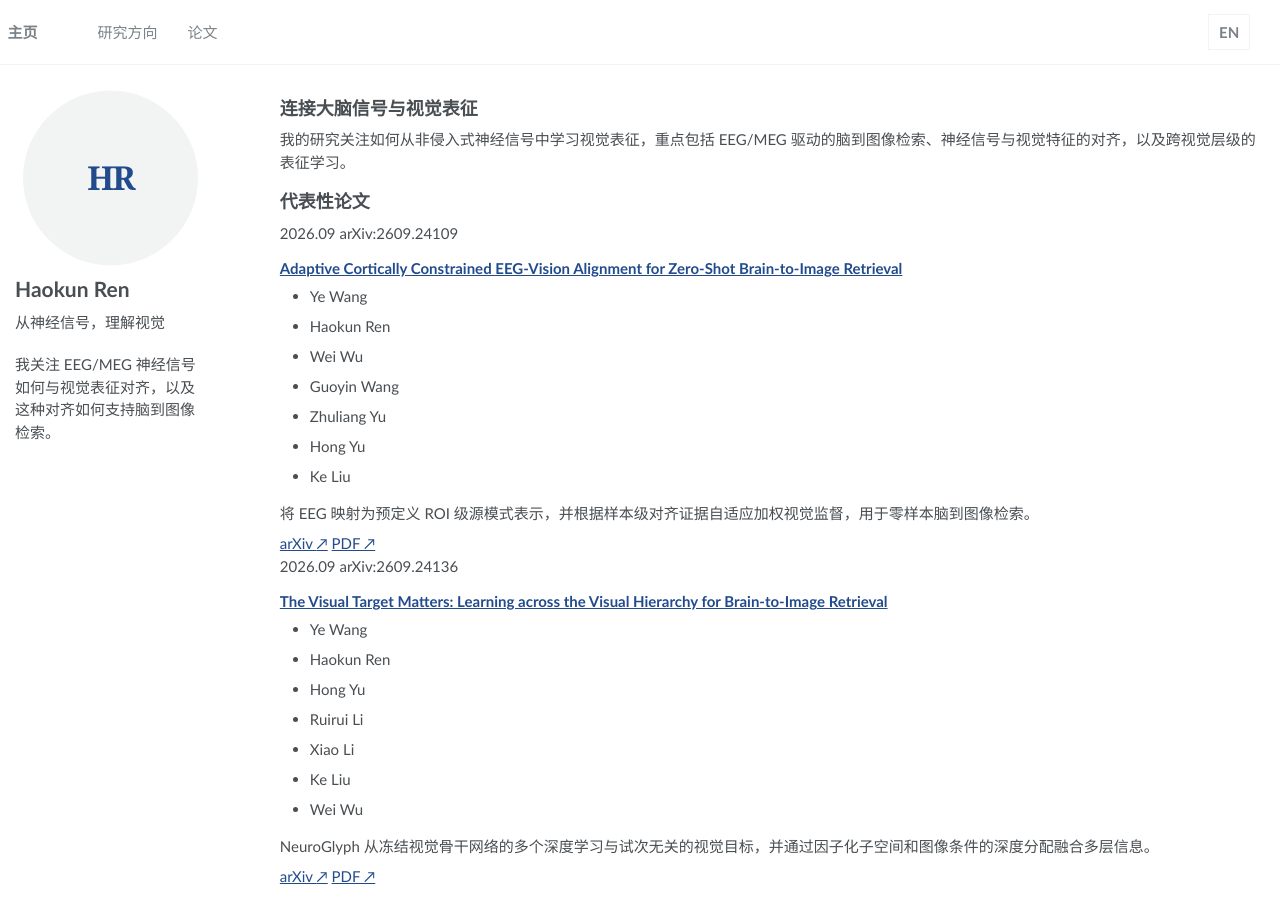
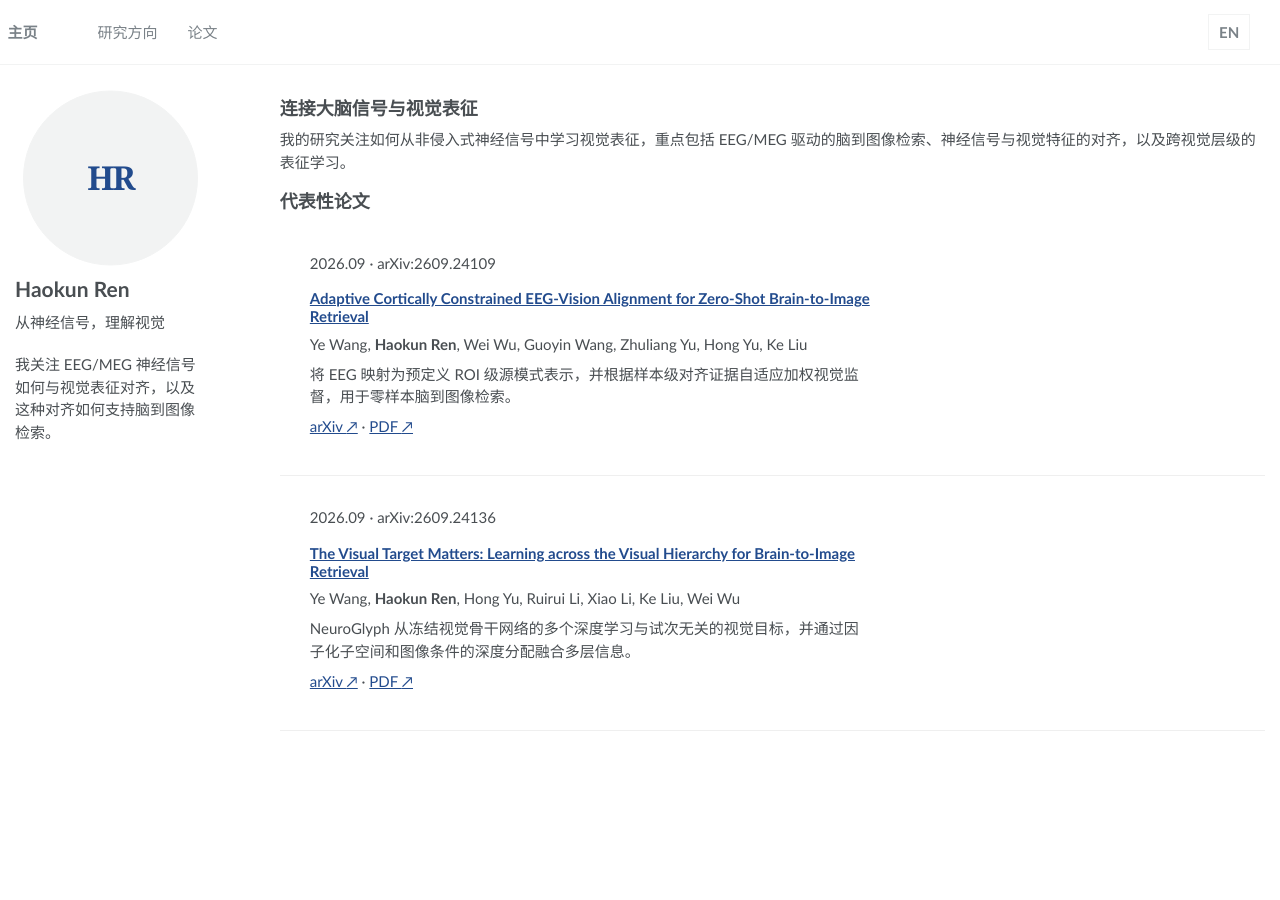
Before and after one commit to J4ck1e2000/J4ck1e2000.github.io, a Jekyll site: the page built from _pages/about.md, in a window 1280 px wide. Built offline with Jekyll 4.4.1, drawn with Linux system fonts in a browser that asks for light colours.

Commit message:
feat: render publications with AcadHomepage paper boxes

```diff
--- a/_includes/publication.html
+++ b/_includes/publication.html
@@ -1,18 +1,22 @@
 {% assign paper = include.publication %}
-<article class="publication">
-  <div class="publication__meta">
-    <time>{{ paper.date }}</time>
-    <span>arXiv:{{ paper.id }}</span>
-  </div>
-  <h3 class="publication__title"><a href="{{ paper.arxiv_url }}">{{ paper.title | escape }}</a></h3>
-  <ul class="publication__authors" aria-label="{% if page.locale == 'zh' %}作者{% else %}Authors{% endif %}">
-    {% for author in paper.authors %}
-      <li{% if author.owner %} class="publication__author--owner"{% endif %}>{{ author.name | escape }}</li>
-    {% endfor %}
-  </ul>
-  <p class="publication__summary">{{ paper.summary[page.locale] | escape }}</p>
-  <div class="publication__links">
-    <a href="{{ paper.arxiv_url }}">arXiv <span aria-hidden="true">↗</span></a>
-    <a href="{{ paper.pdf_url }}">PDF <span aria-hidden="true">↗</span></a>
+<article class="paper-box">
+  {% if paper.image %}
+    <div class="paper-box-image">
+      <div>
+        {% if paper.venue %}<div class="badge">{{ paper.venue | escape }}</div>{% endif %}
+        <img src="{{ paper.image | relative_url }}" alt="{{ paper.image_alt | default: paper.title | escape }}" width="100%">
+      </div>
+    </div>
+  {% endif %}
+  <div class="paper-box-text">
+    <p class="paper-box-meta"><time>{{ paper.date | escape }}</time> · arXiv:{{ paper.id | escape }}</p>
+    <h3 class="paper-box-title"><a href="{{ paper.arxiv_url }}">{{ paper.title | escape }}</a></h3>
+    <p class="paper-box-authors" aria-label="{% if page.locale == 'zh' %}作者{% else %}Authors{% endif %}">
+      {% for author in paper.authors %}
+        {% if author.owner %}<strong>{{ author.name | escape }}</strong>{% else %}{{ author.name | escape }}{% endif %}{% unless forloop.last %}, {% endunless %}
+      {% endfor %}
+    </p>
+    <p class="paper-box-summary">{{ paper.summary[page.locale] | escape }}</p>
+    <p class="paper-box-links"><a href="{{ paper.arxiv_url }}">arXiv <span aria-hidden="true">↗</span></a> · <a href="{{ paper.pdf_url }}">PDF <span aria-hidden="true">↗</span></a></p>
   </div>
 </article>
--- a/_pages/about.md
+++ b/_pages/about.md
@@ -11,12 +11,14 @@ redirect_from:
   - /about.html
 ---
 
-<section id="research" class="content-section">
+<span class="anchor" id="about-me"></span>
+
+<section id="research">
   <h2>连接大脑信号与视觉表征</h2>
   <p>我的研究关注如何从非侵入式神经信号中学习视觉表征，重点包括 EEG/MEG 驱动的脑到图像检索、神经信号与视觉特征的对齐，以及跨视觉层级的表征学习。</p>
 </section>
 
-<section id="publications" class="content-section">
+<section id="publications">
   <h2>代表性论文</h2>
   {% include publication-list.html %}
 </section>
```
Also changed, not shown: _pages/en.md (+4 -2 lines).
